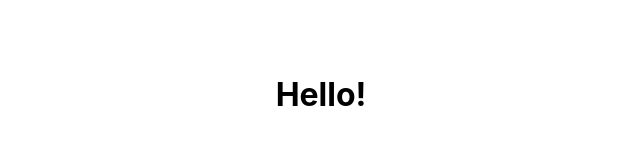
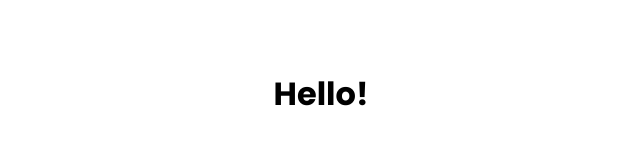
Before and after one commit to ChristianWare/Johnn-EComm, a Next.js app: page / in a window 1280 px wide. Shown: the part 306-450 px from the top of the page, without its empty margins (319-959 px from the left). Built offline with nearby package versions, Linux system fonts and the light colour scheme.

Commit message:
Globals Setup

```diff
--- a/styles/globals.css
+++ b/styles/globals.css
@@ -1,9 +1,18 @@
-html,
+@import url('https://fonts.googleapis.com/css2?family=Amiri:wght@400;700&family=Poppins:wght@100;200;400;500;600;700;800;900&display=swap');
+
+@font-face {
+  font-family: "Ethelvina";
+  src: url("/fonts/Ethelvina.otf");
+}
+
+html {
+  font-size: 62.5%;
+  background-color: var(--color1);
+  color: var(--color4)
+}
+
 body {
-  padding: 0;
-  margin: 0;
-  font-family: -apple-system, BlinkMacSystemFont, Segoe UI, Roboto, Oxygen,
-    Ubuntu, Cantarell, Fira Sans, Droid Sans, Helvetica Neue, sans-serif;
+  font-size: 1.6rem;
 }
 
 a {
@@ -11,6 +20,61 @@ a {
   text-decoration: none;
 }
 
+/* h1 {
+  font-size: 6rem;
+}
+
+h2 {
+  font-size: 4.8rem;
+}
+
+h3 {
+  font-size: 4rem;
+}
+
+h4 {
+  font-size: 3.2rem;
+}
+
+h5 {
+  font-size: 2.5rem;
+} */
+
+
 * {
+  padding: 0;
+  margin: 0;
+  box-sizing: border-box;
+  font-family: 'Poppins', sans-serif;
+  line-height: 1.5;
+  scroll-behavior: smooth;
+  overscroll-behavior: none;
+  -webkit-tap-highlight-color: transparent;
+}
+
+::before,
+::after {
   box-sizing: border-box;
 }
+
+body,
+html {
+  overflow-x: hidden;
+}
+
+::selection {
+  color: var(--color1);
+  background-color: var(--color4);
+}
+
+@media screen and (max-width: 768px) {
+  html {
+    font-size: 55%;
+  }
+}
+
+@media screen and (max-width: 480px) {
+  html {
+    font-size: 50%;
+  }
+}
```
